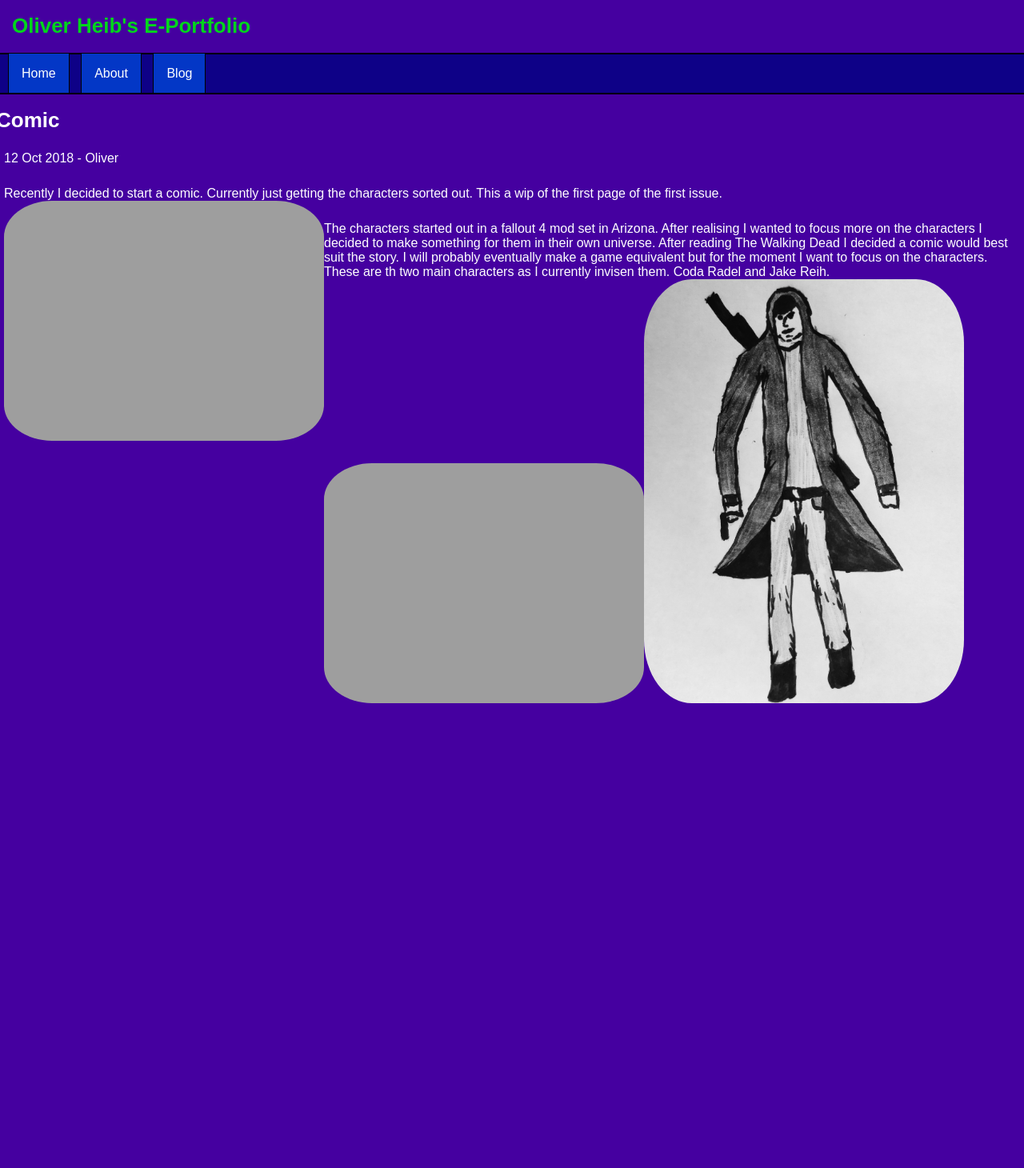
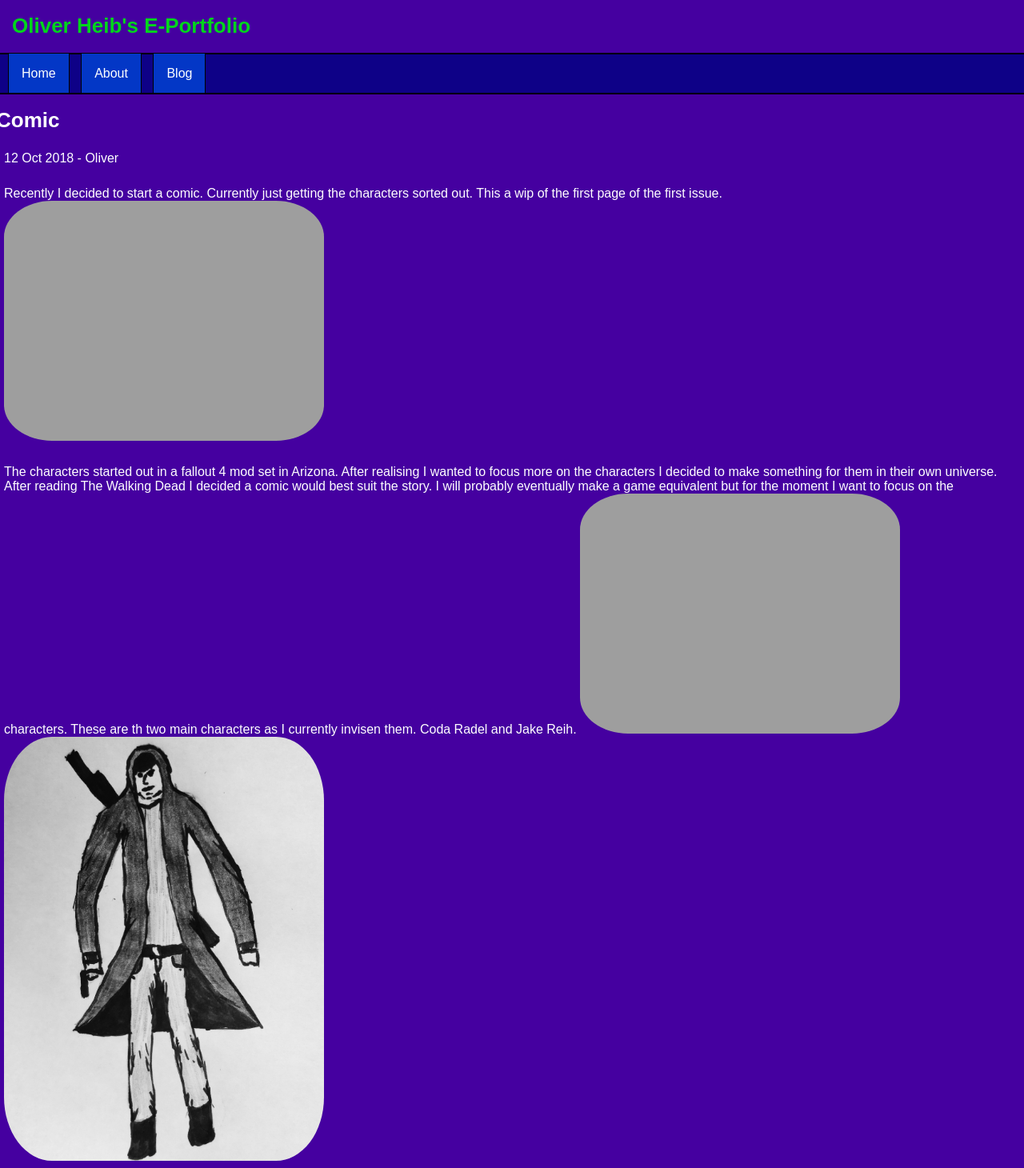
Before and after one commit to OliverHeib/E-PortfolioInJekyll, a Jekyll site: the page built from _posts/2018-10-12-Comic.md, in a window 1280 px wide. Shown: the whole page at 80% size. Built offline with Jekyll 4.4.1, drawn with Linux system fonts in a browser that asks for light colours; before the commit the page ends 900 px from its top, so only the background shows below that.

Commit message:
Update 2018-10-12-Comic.md

```diff
--- a/_posts/2018-10-12-Comic.md
+++ b/_posts/2018-10-12-Comic.md
@@ -4,7 +4,7 @@
 ---
 Recently I decided to start a comic.
 Currently just getting the characters sorted out. This a wip of the first page of the first issue.
-<img src="https://oliverheib.github.io/E-PortfolioInJekyll/images/comic/Issue1Page1WIP__01.jpg" alt="Wip of first issue" style="width:400px; float: left;"/>
+<img src="https://oliverheib.github.io/E-PortfolioInJekyll/images/comic/Issue1Page1WIP__01.jpg" alt="Wip of first issue" style="width:400px; float: none;"/>
 
 The characters started out in a fallout 4 mod set in Arizona. After realising I wanted to focus more on the characters I decided to make something for them in their own universe. After reading The Walking Dead I decided a comic would best suit the story. I will probably eventually make a game equivalent but for the moment I want to focus on the characters.
 These are th two main characters as I currently invisen them.
```
